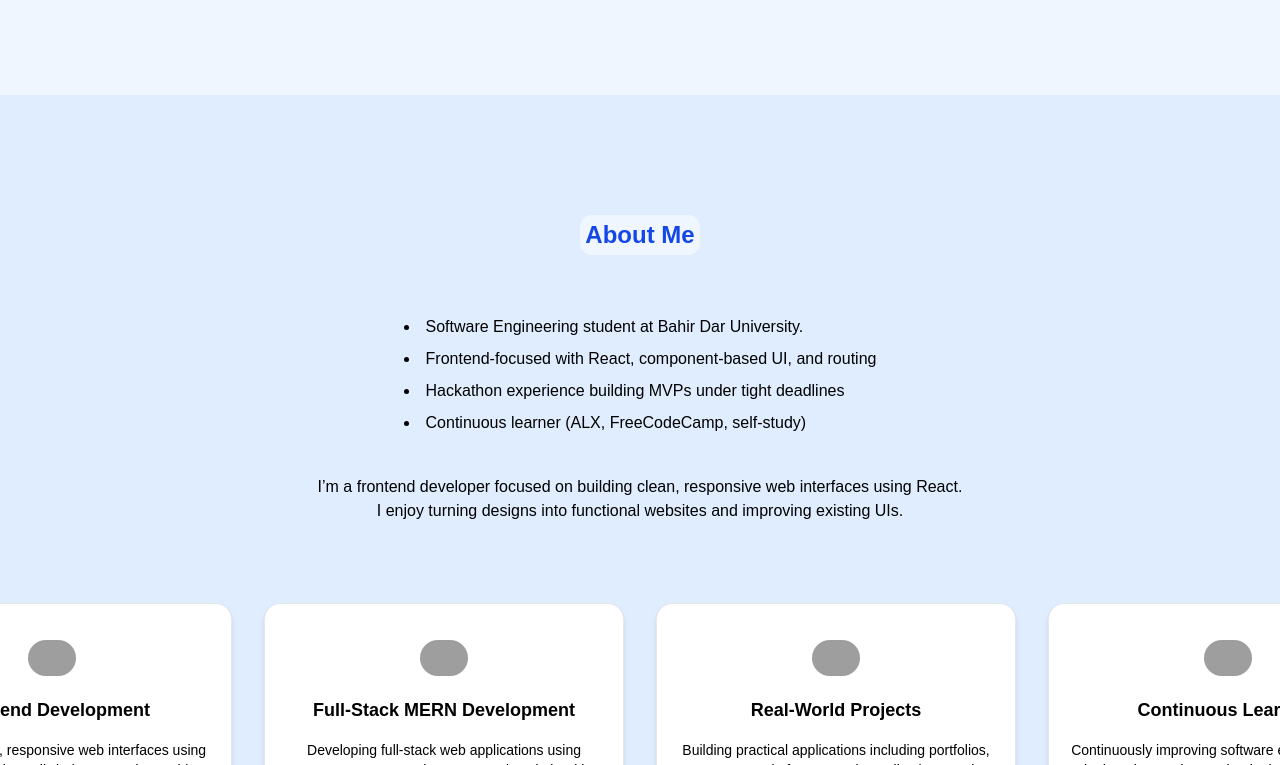
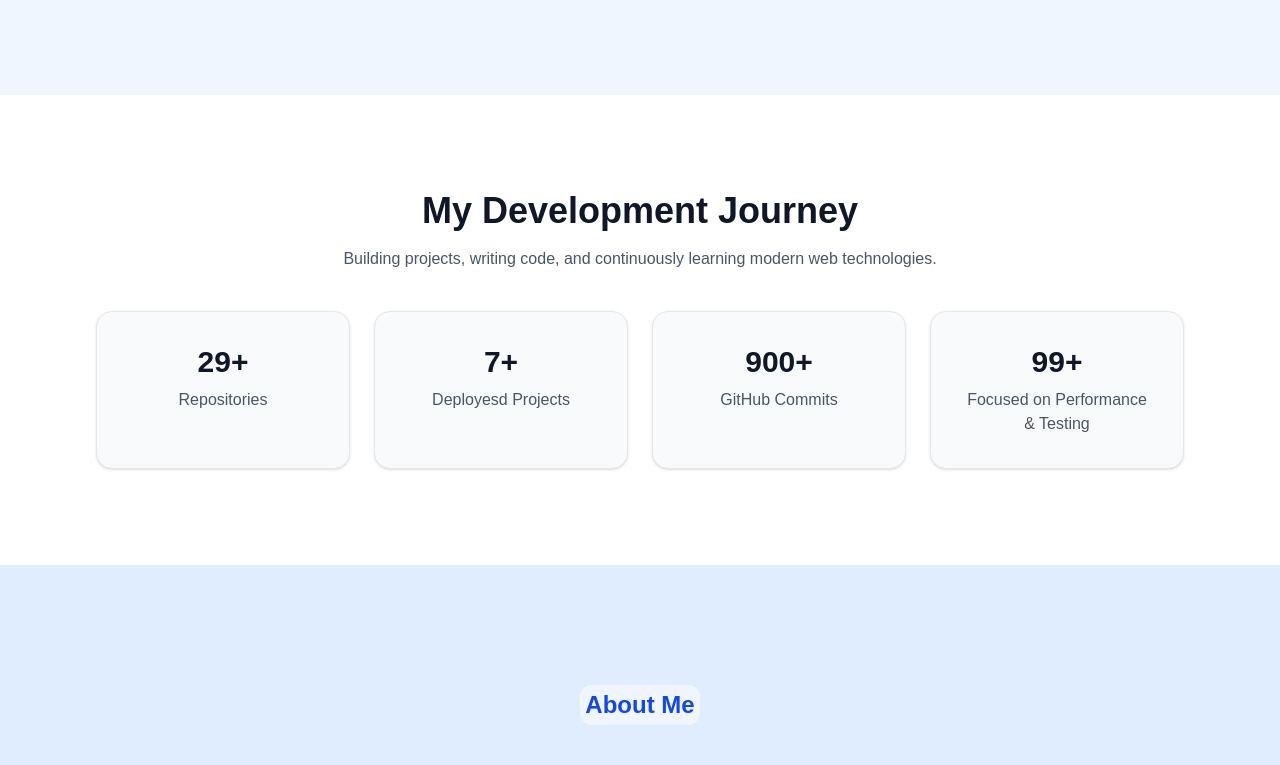
Before and after one commit to amanuel1221/amanuel-portfolio, a React (Vite) app: page / in a window 1280 px wide. Shown: the part 794-1559 px from the top of the page. Built offline with nearby package versions, Linux system fonts and the light colour scheme; grey boxes are pictures that could not be loaded.

Commit message:
feat:add statics section for portfolio

```diff
--- /dev/null
+++ b/src/components/AnimatedNumber.jsx
@@ -0,0 +1,29 @@
+import { useEffect, useState } from "react";
+
+const AnimatedNumber = ({ value, duration = 2500 }) => {
+  const [count, setCount] = useState(0);
+
+  useEffect(() => {
+    let start = 0;
+    const end = parseInt(value);
+
+    if (start === end) return;
+
+    const incrementTime = Math.floor(duration / end);
+
+    const timer = setInterval(() => {
+      start += 1;
+      setCount(start);
+
+      if (start >= end) {
+        clearInterval(timer);
+      }
+    }, incrementTime);
+
+    return () => clearInterval(timer);
+  }, [value, duration]);
+
+  return <span>{count}+</span>;
+};
+
+export default AnimatedNumber;
--- /dev/null
+++ b/src/components/Stats.jsx
@@ -0,0 +1,51 @@
+import AnimatedNumber from "./AnimatedNumber";
+
+const Stats = () => {
+  const stats = [
+
+
+
+    { value: 29, label: "Repositories" },
+    { value: 7, label: "Deployesd Projects" },
+    { value: 900, label: "GitHub Commits" },
+    { value: 99, label: "Focused on Performance & Testing" },
+  ];
+
+  return (
+    <section className="w-full bg-white py-10 md:py-24" data-testid="development-journey" aria-labelledby="dev-journey-title">
+      <div className="max-w-6xl mx-auto px-4 sm:px-6 lg:px-8 text-center">
+<header>
+        <h2 className="text-3xl md:text-4xl font-bold text-gray-900" data-testid="development-journey-title">
+          My Development Journey
+        </h2>
+
+        <p className="mt-4 text-gray-600 max-w-2xl mx-auto " data-testid="development-journey-description">
+          Building projects, writing code, and continuously learning modern web technologies.
+        </p>
+        </header>
+
+        <div className="mt-10 grid grid-cols-1 sm:grid-cols-2 md:grid-cols-4 gap-6 " data-testid="development-journey-stats"
+        role="list"
+          aria-label="Development statistics">
+          {stats.map((item, index) => (
+            <article
+              key={index}
+              className="bg-gray-50 border border-gray-200 rounded-2xl p-8 shadow-sm hover:shadow-md transition-all"  data-testid="development-journey-stat-cards"
+            role="listitem"
+            aria-label={`${item.label} statistic`}>
+              <h3 className="text-3xl font-bold text-gray-900"  data-testid="development-journey-number">
+                <AnimatedNumber value={item.value} />
+              </h3>
+              <p className="mt-2 text-gray-600 font-medium"  data-testid="development-journey-label">
+                {item.label}
+              </p>
+            </article>
+          ))}
+        </div>
+
+      </div>
+    </section>
+  );
+};
+
+export default Stats;
--- a/src/pages/HomePage.jsx
+++ b/src/pages/HomePage.jsx
@@ -1,6 +1,7 @@
 import React, { Suspense, lazy } from 'react';
 import HeroSection from '../components/HeroSection';
 import AboutMe from '../components/AboutMe';
+const Stats = lazy(() => import('../components/Stats'));
 
 const Service = lazy(() => import('../components/Service'));
 const Skills = lazy(() => import('../components/Skills'));
@@ -29,6 +30,7 @@ const HomePage = () => {
 
 
       <HeroSection />
+      <Stats/>
 
 
       <section id="about-amanuel" aria-labelledby="about-heading">
```
